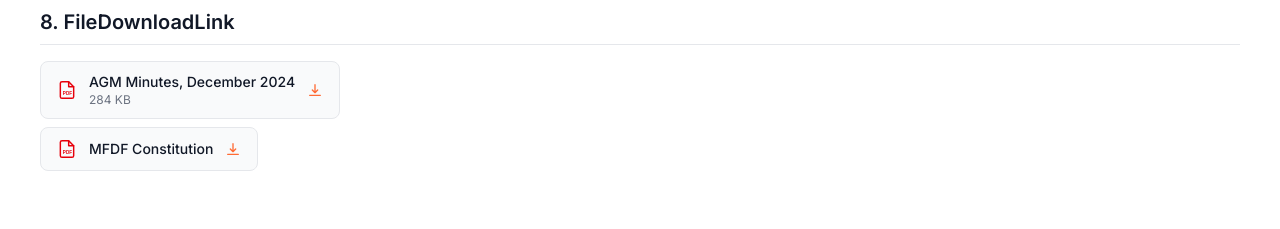
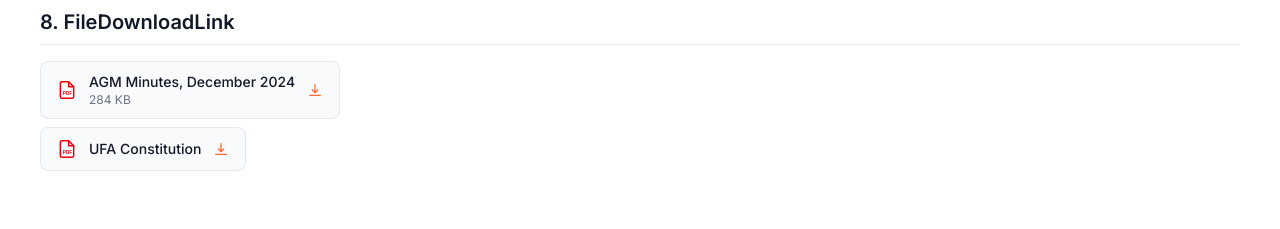
Before and after one commit to ammmsl/frisbee.mv, a Next.js app: page /dev-preview in a window 1280 px wide. Shown: the part 2300-2529 px from the top of the page. Built offline with nearby package versions, Linux system fonts and the light colour scheme.

Commit message:
UFA mention

```diff
--- a/app/(site)/about/page.tsx
+++ b/app/(site)/about/page.tsx
@@ -6,7 +6,7 @@ export function generateMetadata(): Metadata {
   return {
     title: 'About | frisbee.mv',
     description:
-      'Learn about the Maldives Flying Disc Federation — our history, mission, leadership, and the sport of Ultimate Frisbee.',
+      'Learn about the Ultimate Frisbee Association — our history, mission, leadership, and the sport of Ultimate Frisbee.',
   };
 }
 
--- a/app/_components/SiteFooter.tsx
+++ b/app/_components/SiteFooter.tsx
@@ -138,7 +138,7 @@ export default function SiteFooter() {
                 </a>
               </p>
               <p className="text-[var(--text-muted)] leading-relaxed">
-                Maldives Flying Disc Federation (MFDF)
+                Ultimate Frisbee Association (UFA)
                 <br />
                 Republic of Maldives
               </p>
@@ -150,7 +150,7 @@ export default function SiteFooter() {
         <div className="mt-10 pt-8 border-t border-[var(--border)]">
           <div className="flex flex-col sm:flex-row sm:items-center sm:justify-between gap-3">
             <p className="text-xs text-[var(--text-muted)]">
-              &copy; {year} MFDF. All rights reserved.
+              &copy; {year} UFA. All rights reserved.
             </p>
             <p className="text-xs text-[var(--text-muted)]">
               Registered with the Commissioner of Sports, Republic of Maldives
--- a/app/_dev/components/ComponentShowcase.tsx
+++ b/app/_dev/components/ComponentShowcase.tsx
@@ -196,8 +196,8 @@ export default function ComponentShowcase() {
           />
           <FileDownloadLink
             href="/documents/constitution.pdf"
-            label="MFDF Constitution"
-            ariaLabel="Download MFDF Constitution (PDF)"
+            label="UFA Constitution"
+            ariaLabel="Download UFA Constitution (PDF)"
           />
         </div>
       </Section>
--- a/app/api/admin/news/route.ts
+++ b/app/api/admin/news/route.ts
@@ -23,7 +23,7 @@ export async function POST(request: NextRequest) {
     )
   }
 
-  const author = typeof body.author === 'string' && body.author ? body.author : 'MFDF'
+  const author = typeof body.author === 'string' && body.author ? body.author : 'UFA'
   const cover = typeof body.cover_image_url === 'string' && body.cover_image_url ? body.cover_image_url : null
   const publishedAt = typeof body.published_at === 'string' && body.published_at ? body.published_at : null
 
--- a/app/dev-preview/ComponentShowcase.tsx
+++ b/app/dev-preview/ComponentShowcase.tsx
@@ -196,8 +196,8 @@ export default function ComponentShowcase() {
           />
           <FileDownloadLink
             href="/documents/constitution.pdf"
-            label="MFDF Constitution"
-            ariaLabel="Download MFDF Constitution (PDF)"
+            label="UFA Constitution"
+            ariaLabel="Download UFA Constitution (PDF)"
           />
         </div>
       </Section>
--- a/app/pickup/page.tsx
+++ b/app/pickup/page.tsx
@@ -5,7 +5,7 @@ export function generateMetadata(): Metadata {
   return {
     title: 'Pickup Tools | frisbee.mv',
     description:
-      'Payment tracker and team drafter for MFDF pickup sessions.',
+      'Payment tracker and team drafter for UFA pickup sessions.',
   };
 }
 
@@ -37,7 +37,7 @@ export default function PickupPage() {
         Pickup Tools
       </h1>
       <p className="text-[var(--text-muted)] mb-8">
-        Handy tools for MFDF pickup sessions.
+        Handy tools for UFA pickup sessions.
       </p>
 
       <div className="grid grid-cols-1 sm:grid-cols-2 gap-4">
--- a/app/pickup/payments/PaymentTracker.tsx
+++ b/app/pickup/payments/PaymentTracker.tsx
@@ -177,7 +177,7 @@ export default function PaymentTracker() {
             <p className="text-sm text-[var(--text-muted)] leading-relaxed">
               Transfer to BML account{' '}
               <span className="font-mono text-[var(--text-primary)]">7730000682000</span>{' '}
-              (MFDF). Use your name as the reference. For queries, message us on{' '}
+              (UFA). Use your name as the reference. For queries, message us on{' '}
               <a
                 href="https://wa.me/9609666800"
                 target="_blank"
```
Also changed, not shown: 4 other files (tests, documents, lock files or other folders).
